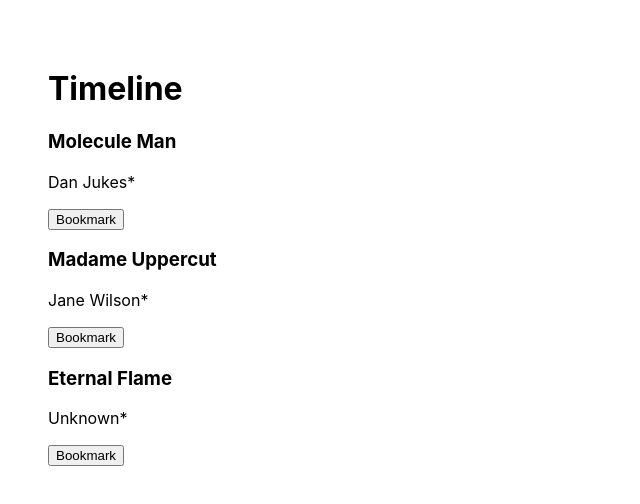
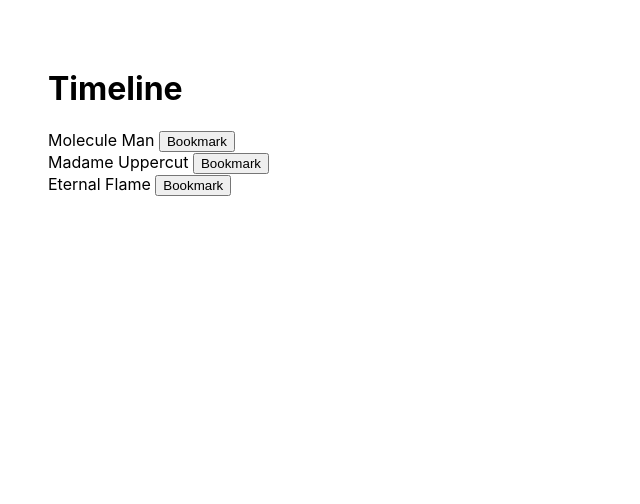
Before and after one commit to fraincs/timeline, a React (Create React App) app: page / in a window 1280 px wide. Shown: the top 504 px of the page, without its empty margins (0-640 px from the left). Built offline with nearby package versions, Linux system fonts and the light colour scheme.

Commit message:
events loop

```diff
--- /dev/null
+++ b/src/components/Event.js
@@ -0,0 +1,56 @@
+import React, { useEffect, useState } from 'react'
+import { getStorage, setStorage } from "../utils/localstorage";
+
+function Event(props) {
+    const [bookmarked, setBookmark] = useState(false);
+
+    useEffect(() => {
+        // Update the event if item is bookmarked in localStorage
+        const bookmarks = getStorage("favorites");
+        const bookmarksArr = bookmarks ? bookmarks.split(",") : "";
+        Object.keys(props).map(key => (
+            bookmarksArr.includes(props[key]["id"])) ? setBookmark(true) : ''
+        );
+    });
+
+    const bookmarks = getStorage("favorites");
+
+    // converting our string to an array since we can't store arrays in localStorage
+    const bookmarksArr = bookmarks ? bookmarks.split(",") : "";
+
+    // superseed events with our saved data
+    Object.keys(props).map(key => (
+        bookmarksArr.includes(props[key]["id"])) ? props[key]["isBookmarked"] = true : ''
+    );
+
+    // Whenvever an event is bookmarked we save it's state in localStorage, and update state
+    const addToBookmark = function (key) {
+        setBookmark(!bookmarked);
+        let favorites = getStorage("favorites");
+        favorites = favorites ? favorites.split(",") : [];
+        if (!favorites.includes(key)) {
+            favorites.push(key);
+        } else {
+            for (var i = 0; i < favorites.length; i++) {
+                if (favorites[i] === key) {
+                    favorites.splice(i, 1);
+                }
+            }
+        }
+        setStorage("favorites", favorites.toString());
+    }
+
+    const data = props.data;
+
+    return (
+        <div className={`event ${bookmarked ? 'event-bookmarked' : ''}`}>
+            {data.name} {bookmarked ? 'Bookmarked' : '' }
+            <button onClick={() => addToBookmark(data["id"])}>Bookmark</button>
+        </div>
+    )
+}
+
+export default Event;
+
+// are loading states necessary or find a way to hide that it's bookmark aka reveal on hover?
+// how to save the bookmarked items in an efficient way in order to show them elsewhere ?
--- a/src/components/Timeline.js
+++ b/src/components/Timeline.js
@@ -1,29 +1,11 @@
 import React from 'react'
+import Event from "./Event";
 
 function Timeline(events) {
-    const data = events.data;
+    const eventsData = events.data;
 
-    const addToBookmark = function(key) {
-        let favorites = localStorage.getItem("favorites");
-        favorites = favorites ? favorites.split(","): [];
-        if (!favorites.includes(key)) {
-            favorites.push(key);
-        } else {
-            for (var i = 0; i < favorites.length; i++) {
-                if (favorites[i] === key) {
-                    favorites.splice(i, 1);
-                }
-            }
-        }
-        localStorage.setItem('favorites', favorites.toString());
-    }
-
-    const event = Object.keys(data).map(key => (
-        <div key={data[key]["id"]}>
-            <h3>{data[key]["name"]}</h3>
-            <p>{data[key]["secretIdentity"]}<span>*</span></p>
-            <button onClick={() => addToBookmark(data[key]["id"])}>Bookmark</button>
-        </div>
+    const event = Object.keys(eventsData).map(key => (
+        <Event data={eventsData[key]} key={eventsData[key]["id"]}/>
         ));
     return (
         <>
--- /dev/null
+++ b/src/utils/localstorage.js
@@ -0,0 +1,9 @@
+const getStorage = (property) => {
+    return localStorage.getItem(property);
+}
+
+const setStorage = function (property, value) {
+    localStorage.setItem(property, value);
+}
+
+export {getStorage, setStorage};
```
